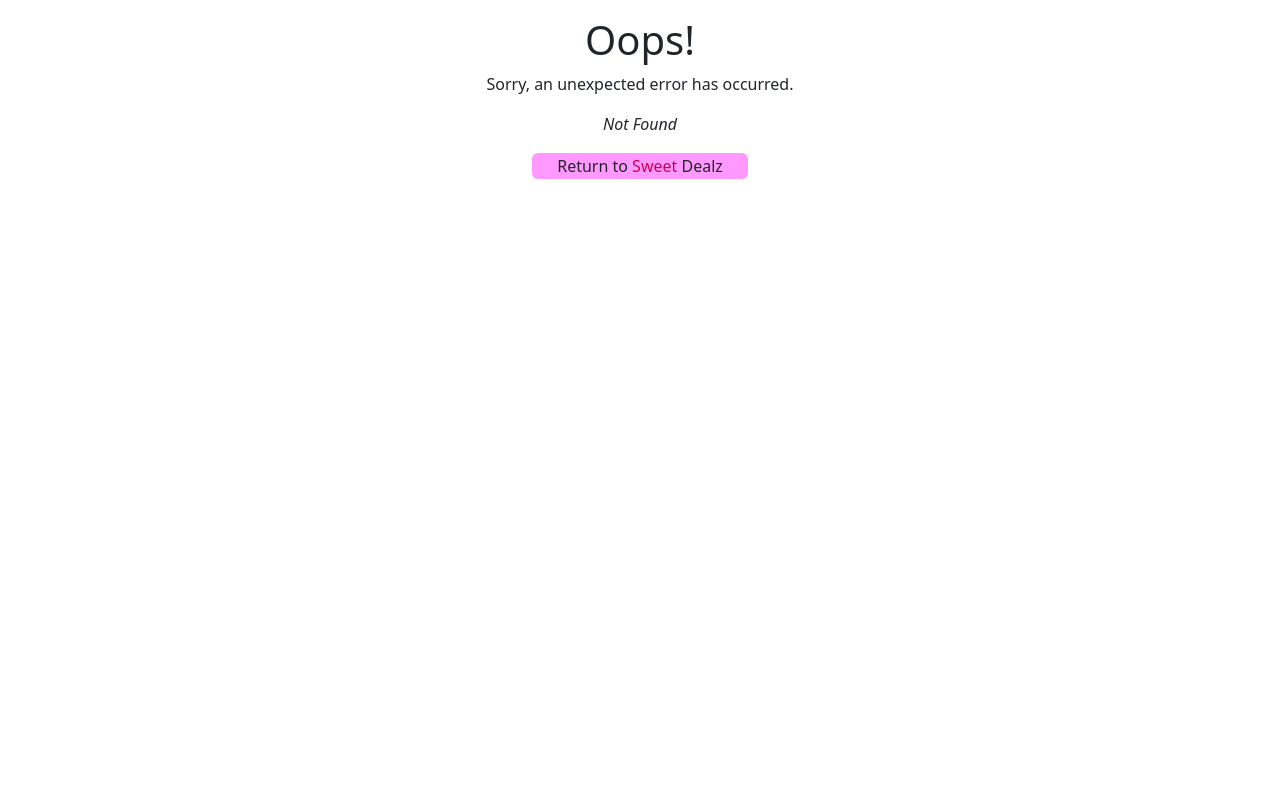
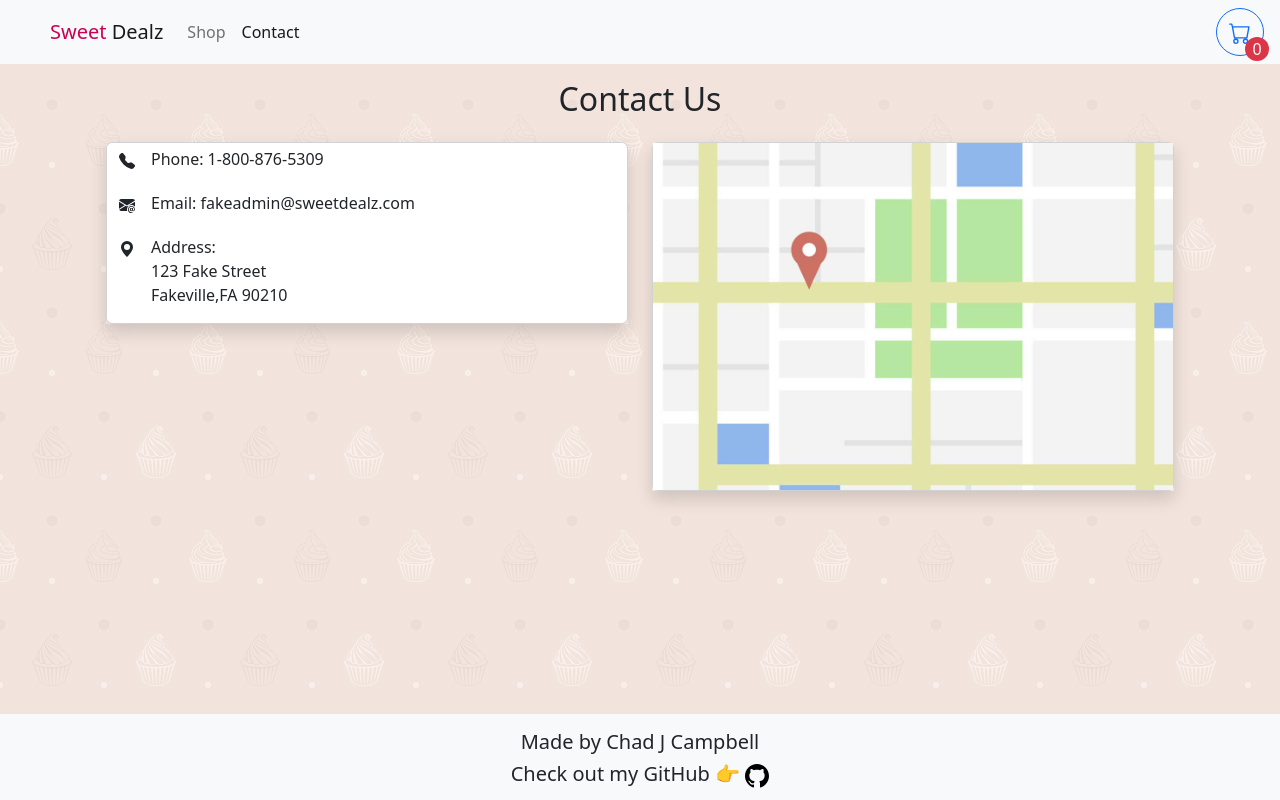
Before and after one commit to chadjcampbell/shopping-cart, a React (Vite) app: page /shopping-cart/contact in a window 1280 px wide. Before the commit this address had no page. Built offline with nearby package versions, Linux system fonts and the light colour scheme; no server answers.

Commit message:
add route base and fix image paths for deployment

```diff
--- a/index.html
+++ b/index.html
@@ -2,7 +2,7 @@
 <html lang="en">
   <head>
     <meta charset="UTF-8" />
-    <link rel="icon" href="./public/favicon.ico" />
+    <link rel="icon" href="./favicon.ico" />
     <meta name="viewport" content="width=device-width, initial-scale=1.0" />
     <title>Sweet Dealz</title>
   </head>
--- a/src/App.tsx
+++ b/src/App.tsx
@@ -20,7 +20,7 @@
     <div
       className="min-vh-100"
       style={{
-        backgroundImage: 'url("../public/cupcakes.jpg")',
+        backgroundImage: 'url("./cupcakes.jpg")',
       }}
     >
       <CartProvider items={items}>
--- a/src/main.tsx
+++ b/src/main.tsx
@@ -8,7 +8,8 @@
 import Contact from "./pages/Contact";
 import ErrorPage from "./pages/Error";
 
-const router = createBrowserRouter([
+const router = createBrowserRouter(
+  [
     {
       path: "/",
       element: <App />,
@@ -29,7 +30,9 @@
         },
       ],
     },
-]);
+  ],
+  { basename: "/shopping-cart" }
+);
 
 ReactDOM.createRoot(document.getElementById("root") as HTMLElement).render(
   <React.StrictMode>
--- a/src/pages/Contact.tsx
+++ b/src/pages/Contact.tsx
@@ -26,7 +26,7 @@
           >
             <Col className="mt-3 shadow">
               <Card className="mx-auto">
-                <img src="../public/fakemap.jpg" />
+                <img src="./fakemap.jpg" />
               </Card>
             </Col>
           </motion.div>
--- a/vite.config.ts
+++ b/vite.config.ts
@@ -3,6 +3,6 @@
 
 // https://vitejs.dev/config/
 export default defineConfig({
+  base: "/shopping-cart/",
   plugins: [react()],
-  base: "/shopping-cart/",
 });
```
Lines whose indentation alone changed are shown as unchanged.
